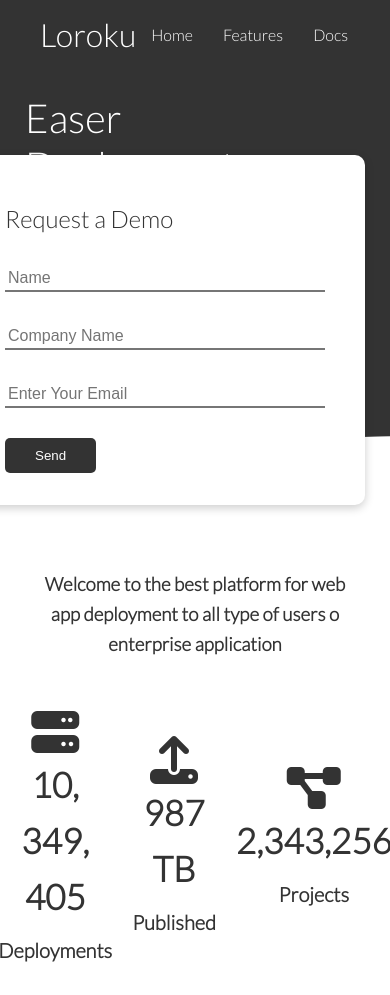
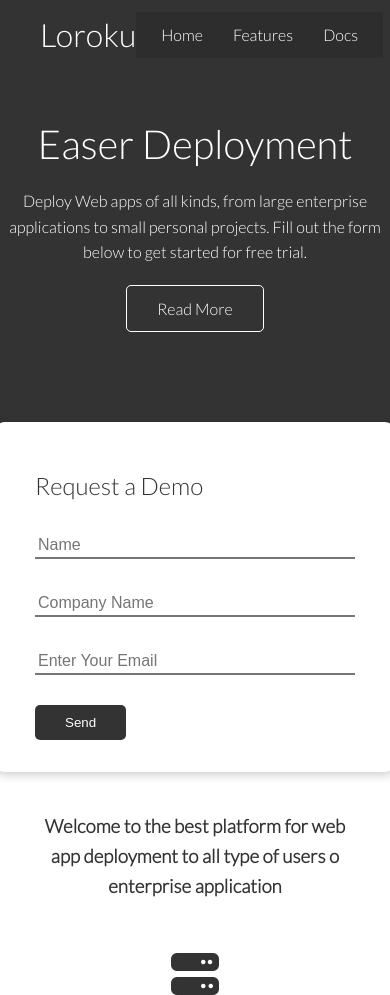
Before and after one commit to EmanueleZii/FakeWebSiteDeployCloudHosting-, a plain HTML site: page index.html in a window 390 px wide. Shown: the top 995 px of the page. Drawn offline with Linux system fonts and the light colour scheme.

Commit message:
responsive done

```diff
--- a/css/style.css
+++ b/css/style.css
@@ -226,3 +226,51 @@ img{
 .footer .social a{
     margin: 0 10px;
 }
+
+/* Tablets and Under */
+@media(max-width: 768px){
+    .grid,
+    .showcase .grid,
+    .stats .grid,
+    .cli .grid,
+    .cloud .cli{
+        grid-template-columns: 1fr;
+        grid-template-rows: 1fr;
+    }
+
+    .showcase{
+        height: auto;
+    }
+
+    .showcase-text{
+        text-align: center;
+        margin-top: 40px;
+    }
+
+    .showcase-form{
+        justify-self: center;
+        margin: auto;
+    }
+
+    .cli .grid > *:first-child {
+        grid-column: 1;
+        grid-row: 1;
+    }
+}
+
+/* Mobile */
+@media(max-width: 500px){
+    .nav{
+        height: 110px;
+    }
+
+    .nav .flex{
+        flex-direction: column;
+    }
+
+    .navbar ul{
+        padding: 10px;
+        background-color: rgba(0, 0, 0, 0.1);
+    }
+
+}
```
